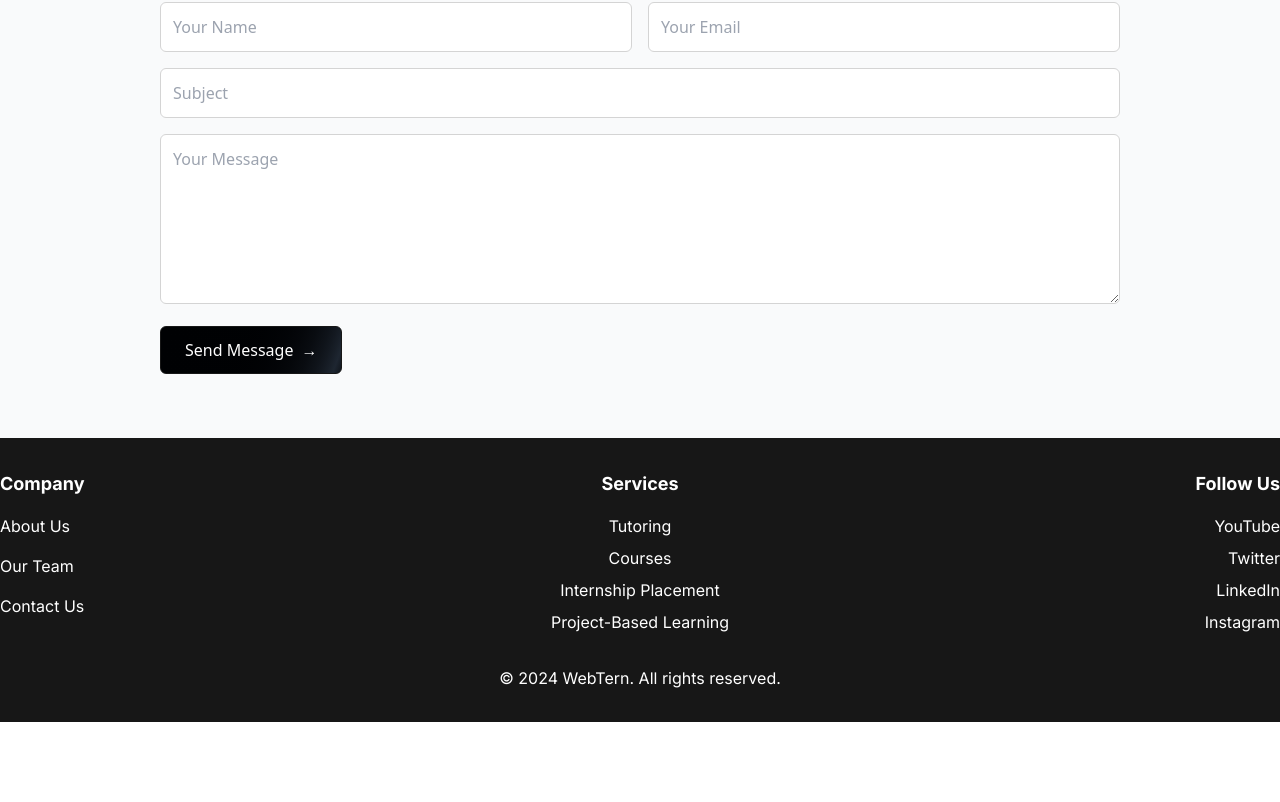
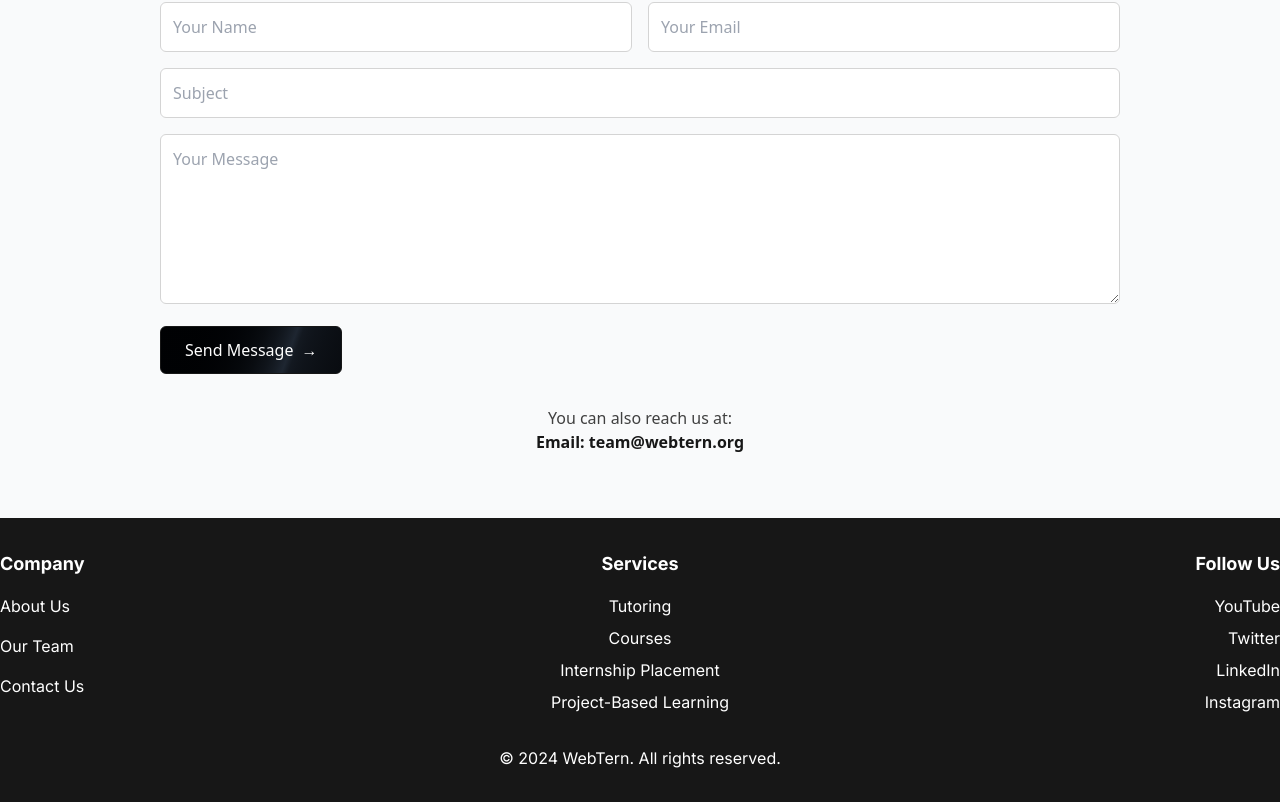
Before and after one commit to NimaySh/WebTern-Website, a Next.js app in the folder hsinternsorg/: page /contact in a window 1280 px wide. Shown: the part 934-1736 px from the top of the page. Before the commit the page ends 1656 px from the top, so only its background shows below. Built offline with nearby package versions, Linux system fonts and the light colour scheme.

Commit message:
useless change

```diff
--- a/hsinternsorg/app/contact/page.tsx
+++ b/hsinternsorg/app/contact/page.tsx
@@ -1,5 +1,6 @@
 import React from "react";
 import { FiChevronDown } from 'react-icons/fi';
+
 export default function Contact() {
   return (
     <div className="min-h-screen bg-gray-50 font-sans">
@@ -58,16 +59,24 @@ export default function Contact() {
             rows={6}
             required
           ></textarea>
-          <button
-            type="submit"
-            className="inline-flex h-12 items-center justify-center rounded-md border border-neutral-900 bg-[linear-gradient(110deg,#000103,45%,#1e2631,55%,#000103)] bg-[length:200%_100%] px-6 font-medium text-white transition-colors focus:outline-none focus:ring-2 focus:ring-slate-400 focus:ring-offset-2 focus:ring-offset-slate-50"
-          >
-            <span>Send Message<span className="ml-2">→</span></span>
-          </button>
+          <button type= "submit" className="inline-flex h-12 animate-shimmer items-center justify-center rounded-md border border-neutral-900 bg-[linear-gradient(110deg,#000103,45%,#1e2631,55%,#000103)] bg-[length:200%_100%] px-6 font-medium text-white transition-colors focus:outline-none focus:ring-2 focus:ring-slate-400 focus:ring-offset-2 focus:ring-offset-slate-50">
+              <span>
+                Send Message
+                <span className="ml-2">→</span>
+              </span>
+            </button>
         </form>
+
+        {/* Contact Information Section */}
+        <div className="mt-8 text-center">
+          <p className="text-neutral-700">
+            You can also reach us at:
+          </p>
+          <p className="text-neutral-900 font-semibold">
+            Email: team@webtern.org
+          </p>
+        </div>
       </div>
     </div>
-
-
   );
 }
```
